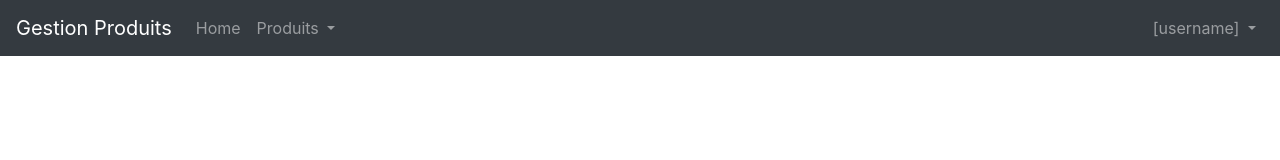
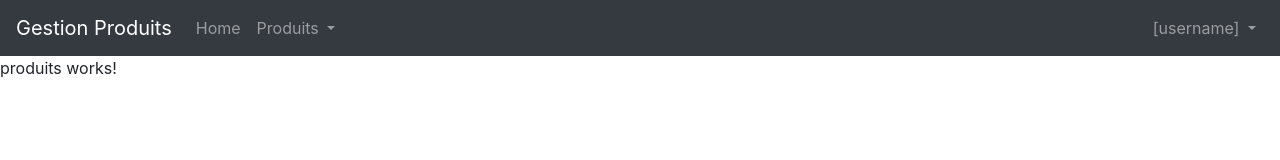
Before and after one commit to Kheuzayni/ManageProductFrontEnd, an Angular app: page /produits in a window 1280 px wide. Before the commit this address led to /. Shown: the top 160 px of the page. Built offline with nearby package versions, Linux system fonts and the light colour scheme.

Commit message:
Generate produit

```diff
--- a/src/app/app-routing.module.ts
+++ b/src/app/app-routing.module.ts
@@ -1,7 +1,10 @@
 import { NgModule } from '@angular/core';
 import { RouterModule, Routes } from '@angular/router';
+import { ProduitsComponent } from './produits/produits.component';
 
-const routes: Routes = [];
+const routes: Routes = [
+  {path: 'produits', component : ProduitsComponent}
+];
 
 @NgModule({
   imports: [RouterModule.forRoot(routes)],
--- a/src/app/app.component.html
+++ b/src/app/app.component.html
@@ -16,7 +16,7 @@
                     <a class="nav-link" href="/" >Home</a>
                 </li> <!-- Dropdown -->
                 <li class="nav-item dropdown">
-                    <a class="nav-link dropdown-toggle" href="#" id="navbardrop" data-toggle="dropdown"> Produits </a>
+                    <a class="nav-link dropdown-toggle" href="/produits" id="navbardrop" data-toggle="dropdown"> Produits </a>
                     <div class="dropdown-menu">
                         <a class="dropdown-item" href="#">Ajouter</a>
                         <a class="dropdown-item" href="#">Lister</a>
--- a/src/app/app.module.ts
+++ b/src/app/app.module.ts
@@ -3,10 +3,12 @@ import { BrowserModule } from '@angular/platform-browser';
 
 import { AppRoutingModule } from './app-routing.module';
 import { AppComponent } from './app.component';
+import { ProduitsComponent } from './produits/produits.component';
 
 @NgModule({
   declarations: [
-    AppComponent
+    AppComponent,
+    ProduitsComponent
   ],
   imports: [
     BrowserModule,
--- /dev/null
+++ b/src/app/produits/produits.component.html
@@ -0,0 +1 @@
+<p>produits works!</p>
```
Also changed, not shown: src/app/produits/produits.component.ts (added, +10 -0 lines), src/app/produits/produits.component.css (added), 1 other file (tests, documents, lock files or other folders).
